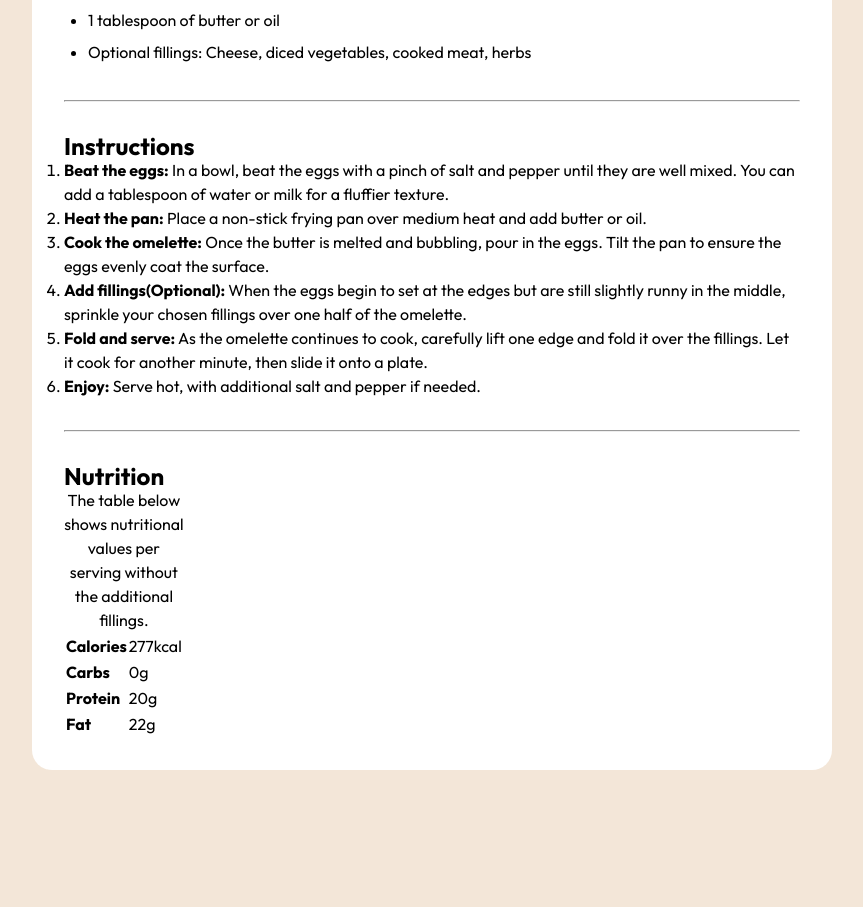
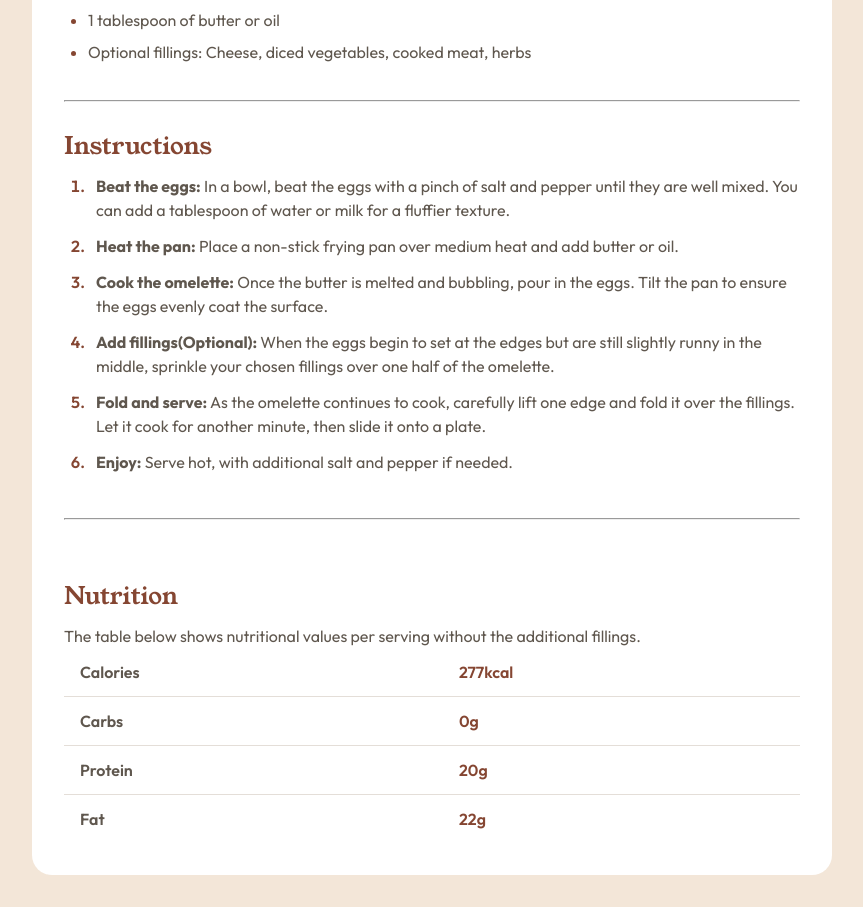
Before and after one commit to Lalalaloo/Recipe-Page, a plain HTML site: page index.html in a window 1280 px wide. Shown: the part 885-1792 px from the top of the page, without its empty margins (208-1071 px from the left). Before the commit the page ends 1687 px from the top, so only its background shows below. Drawn offline with Linux system fonts and the light colour scheme.

Commit message:
final commit
took a lil break

```diff
--- a/index.html
+++ b/index.html
@@ -41,27 +41,27 @@
                 </h2>
 
                 <ul class = "ingredients-list">
-                    <li class = "list-items">2-3 large eggs</li>
-                    <li class = "list-items">Salt, to taste</li>
-                    <li class = "list-items">Pepper, to taste</li>
-                    <li class = "list-items">1 tablespoon of butter or oil</li>
-                    <li class = "list-items">Optional fillings: Cheese, diced vegetables, cooked meat, herbs</li>
+                    <li>2-3 large eggs</li>
+                    <li>Salt, to taste</li>
+                    <li>Pepper, to taste</li>
+                    <li>1 tablespoon of butter or oil</li>
+                    <li>Optional fillings: Cheese, diced vegetables, cooked meat, herbs</li>
                 </ul>
             </section>
             <hr/>
 
-            <section class = 'Instructions-section'>
-                <h2 class = 'Instructions'>
+            <section class = 'instructions-section'>
+                <h2 class = 'instructions'>
                     Instructions
                 </h2>
 
                 <ol class = 'steps'>
-                    <li class = 'step-items'><strong>Beat the eggs:</strong> In a bowl, beat the eggs with a pinch of salt and pepper until they are well mixed. You can add a tablespoon of water or milk for a fluffier texture. </li>
-                    <li class = 'step-items'><strong>Heat the pan:</strong> Place a non-stick frying pan over medium heat and add butter or oil.</li>
-                    <li class = 'step-items'><strong>Cook the omelette:</strong> Once the butter is melted and bubbling, pour in the eggs. Tilt the pan to ensure the eggs evenly coat the surface.</li>
-                    <li class = 'step-items'><strong>Add fillings(Optional): </strong> When the eggs begin to set at the edges but are still slightly runny in the middle, sprinkle your chosen fillings over one half of the omelette.</li>
-                    <li class = 'step-items'><strong>Fold and serve:</strong> As the omelette continues to cook, carefully lift one edge and fold it over the fillings. Let it cook for another minute, then slide it onto a plate.</li>
-                    <li class = 'step-items'><strong>Enjoy:</strong> Serve hot, with additional salt and pepper if needed.</li>
+                    <li><strong>Beat the eggs:</strong> In a bowl, beat the eggs with a pinch of salt and pepper until they are well mixed. You can add a tablespoon of water or milk for a fluffier texture. </li>
+                    <li><strong>Heat the pan:</strong> Place a non-stick frying pan over medium heat and add butter or oil.</li>
+                    <li><strong>Cook the omelette:</strong> Once the butter is melted and bubbling, pour in the eggs. Tilt the pan to ensure the eggs evenly coat the surface.</li>
+                    <li><strong>Add fillings(Optional): </strong> When the eggs begin to set at the edges but are still slightly runny in the middle, sprinkle your chosen fillings over one half of the omelette.</li>
+                    <li><strong>Fold and serve:</strong> As the omelette continues to cook, carefully lift one edge and fold it over the fillings. Let it cook for another minute, then slide it onto a plate.</li>
+                    <li><strong>Enjoy:</strong> Serve hot, with additional salt and pepper if needed.</li>
                 </ol>
             </section>
             <hr/>
@@ -74,19 +74,19 @@
                         The table below shows nutritional values per serving without the additional fillings.
                     </caption>
                         <tr>
-                            <td><strong>Calories</strong></td>
+                            <td>Calories</td>
                             <td>277kcal</td>
                         </tr>
                         <tr>
-                            <td><strong>Carbs</strong></td>
+                            <td>Carbs</td>
                             <td>0g</td>
                         </tr>
                         <tr>
-                            <td><strong>Protein</strong></td>
+                            <td>Protein</td>
                             <td>20g</td>
                         </tr>
                         <tr>
-                            <td><strong>Fat</strong></td>
+                            <td>Fat</td>
                             <td>22g</td>
                         </tr>
                     </table>
--- a/style.css
+++ b/style.css
@@ -69,7 +69,6 @@ header {
 .description {
     font-family: var(--body-font);
     font-weight: 400;
-    color: var(--Stone900);
     font-size: 1rem;
     color: var(--Stone600);
 }
@@ -100,6 +99,7 @@ header {
 
 .info li::marker {
   color: var(--Rose800);
+  padding-left: 1rem;
 }
 
 /*prep section done, ingredients timeee*/
@@ -118,6 +118,107 @@ header {
 .ingredients-list{
     list-style: disc;
     padding-left: 1.5rem;
-    color: var(--stone-600);
+    color: var(--Stone600);
     line-height: 2rem;
 }
+
+.ingredients-list li::marker{
+    color: var(--Brown800);
+}
+
+.instructions-section{
+    display: flex;
+    flex-direction: column;
+    gap: 1rem;
+}
+
+.instructions{
+    font-family: var(--titles);
+    font-weight: 400;
+    color: var(--Brown800);
+}
+
+.steps {
+    list-style: decimal;
+    padding-left: 1.5rem;
+}
+
+.steps li {
+    color: var(--Stone600);
+    margin-bottom: 0.75rem;
+    padding-left: 0.5rem;
+}
+
+.steps li::marker {
+    font-weight: 600;
+    padding-right: 0.5rem;
+    color: var(--Brown800)
+}
+
+.Nutrition-area {
+    margin-top: 2rem;
+    font-family: var(--small-font);
+    gap: 2rem;
+}
+
+.Nutrition-area h2 {
+    color: var(--Brown800);
+    font-family: var(--titles);
+    font-weight: 400;
+
+}
+
+.Nutrition-area table {
+    width: 100%;
+    border-collapse: collapse;
+    overflow: hidden;
+    font-size: 1rem;
+}
+
+caption {
+    text-align: left;
+    font-size: 1rem;
+    margin-top: 1rem;
+    color: var(--Stone600);
+}
+
+.Nutrition-area tr {
+    border-bottom: 1px solid var(--Stone150);
+}
+
+.Nutrition-area tr:last-child {
+    border-bottom: none;
+}
+
+.Nutrition-area td {
+    padding: 0.75rem 1rem;
+}
+
+.Nutrition-area td:first-child {
+    font-weight: 600;
+    color: var(--Stone600);
+    font-weight: 600;
+
+}
+
+.Nutrition-area td:last-child {
+    color: var(--Brown800);
+    text-align: middle;
+    font-weight: 600;
+}
+
+
+@media (max-width: 600px) {
+  body {
+    padding: 0;
+  }
+
+  article {
+    border-radius: 0;
+    padding: 1.5rem 1rem;
+  }
+
+  .Cover {
+    border-radius: 1rem;
+  }
+}
```
